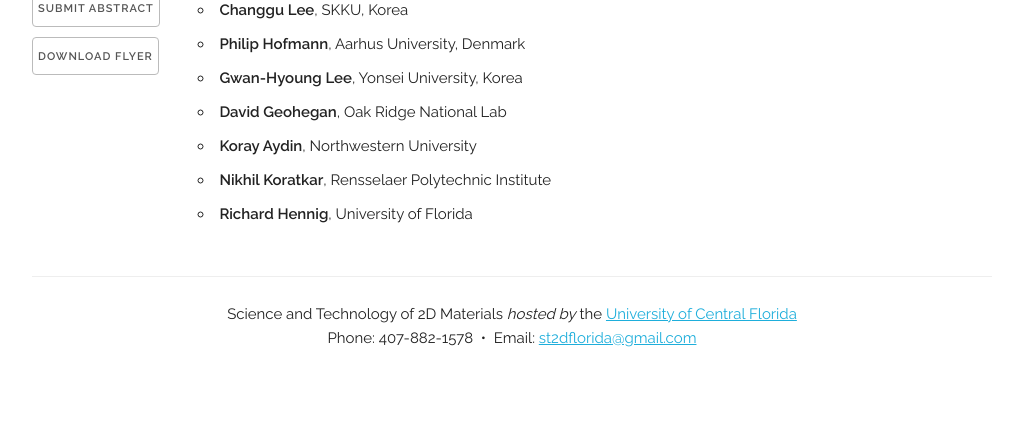
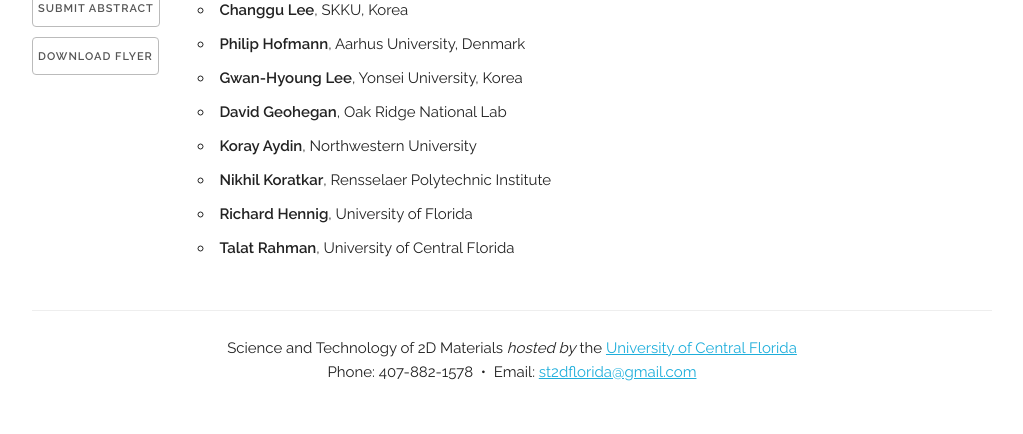
Before and after one commit to ucf-nstc/st2d-2017, a PHP site: page /speakers.php in a window 1280 px wide. Shown: the part 656-1090 px from the top of the page, without its empty margins (128-1151 px from the left). Before the commit the page ends 1003 px from the top, so only its background shows below. Run offline with PHP 8.4, Linux system fonts and the light colour scheme; some libraries are stand-ins or nearby versions.

Commit message:
added speaker

```diff
--- a/speakers.php
+++ b/speakers.php
@@ -30,6 +30,7 @@ $page_title = 'Home';
         	<li><b>Koray Aydin</b>, Northwestern University</li>
         	<li><b>Nikhil Koratkar</b>, Rensselaer Polytechnic Institute</li>
         	<li><b>Richard Hennig</b>, University of Florida</li>
+            <li><b>Talat Rahman</b>, University of Central Florida</li>
 		</ul>
     </div>
 
```
